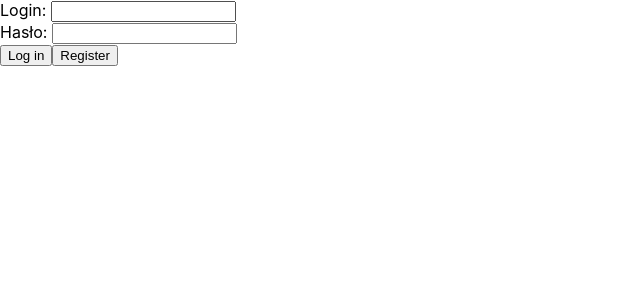
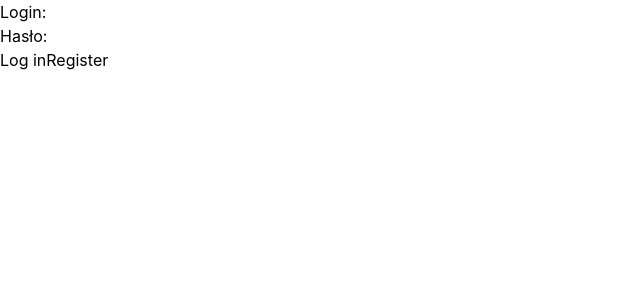
Before and after one commit to s20681/my-quiz, a React (Create React App) app: page / in a window 1280 px wide. Shown: the top 300 px of the page, without its empty margins (0-640 px from the left). Built offline with nearby package versions, Linux system fonts and the light colour scheme.

Commit message:
added tailwind css to the project

```diff
--- a/package.json
+++ b/package.json
@@ -19,7 +19,7 @@
     "react-router": "^6.11.1",
     "react-scripts": "^5.0.1",
     "styled-components": "^5.3.10",
-    "typescript": "^5.0.4",
+    "tailwindcss": "^3.3.2",
     "web-vitals": "^2.1.4",
     "yup": "^1.1.1",
     "yup-locale-pl": "^0.1.3"
--- a/src/App.css
+++ b/src/App.css
@@ -1,38 +1,7 @@
-.App {
-  text-align: center;
+@import 'tailwindcss/base';
+@import 'tailwindcss/components';
+@import 'tailwindcss/utilities';
+
+.global-button {
+  @apply bg-blue-500 hover:bg-blue-700 text-white font-bold py-2 px-4 rounded;
 }
-
-.App-logo {
-  height: 40vmin;
-  pointer-events: none;
-}
-
-@media (prefers-reduced-motion: no-preference) {
-  .App-logo {
-    animation: App-logo-spin infinite 20s linear;
-  }
-}
-
-.App-header {
-  background-color: #282c34;
-  min-height: 100vh;
-  display: flex;
-  flex-direction: column;
-  align-items: center;
-  justify-content: center;
-  font-size: calc(10px + 2vmin);
-  color: white;
-}
-
-.App-link {
-  color: #61dafb;
-}
-
-@keyframes App-logo-spin {
-  from {
-    transform: rotate(0deg);
-  }
-  to {
-    transform: rotate(360deg);
-  }
-}
--- a/src/components/Quiz/QuizListComponent.tsx
+++ b/src/components/Quiz/QuizListComponent.tsx
@@ -192,7 +192,7 @@ const QuizListComponent: React.FC = () => {
                     <div>Difficulty: {quiz.difficulty}</div>
                     <div>Owner: {quiz.ownerName}</div>
                   </div>
-                  {(authContext.user?.login === quiz.ownerName || authContext.user?.login === "admin") && <button onClick={() => handleEditQuizClick(quiz.id, index)}>EDIT</button>}
+                  {(authContext.user?.login === quiz.ownerName || authContext.user?.login === "admin") && <button className="global-button" onClick={() => handleEditQuizClick(quiz.id, index)}>EDIT</button>}
 
                 </li>
               ))}
--- /dev/null
+++ b/tailwind.config.js
@@ -0,0 +1,8 @@
+/** @type {import('tailwindcss').Config} */
+module.exports = {
+  content: [],
+  theme: {
+    extend: {},
+  },
+  plugins: [],
+}
```
Also changed, not shown: 1 other file (tests, documents, lock files or other folders).
